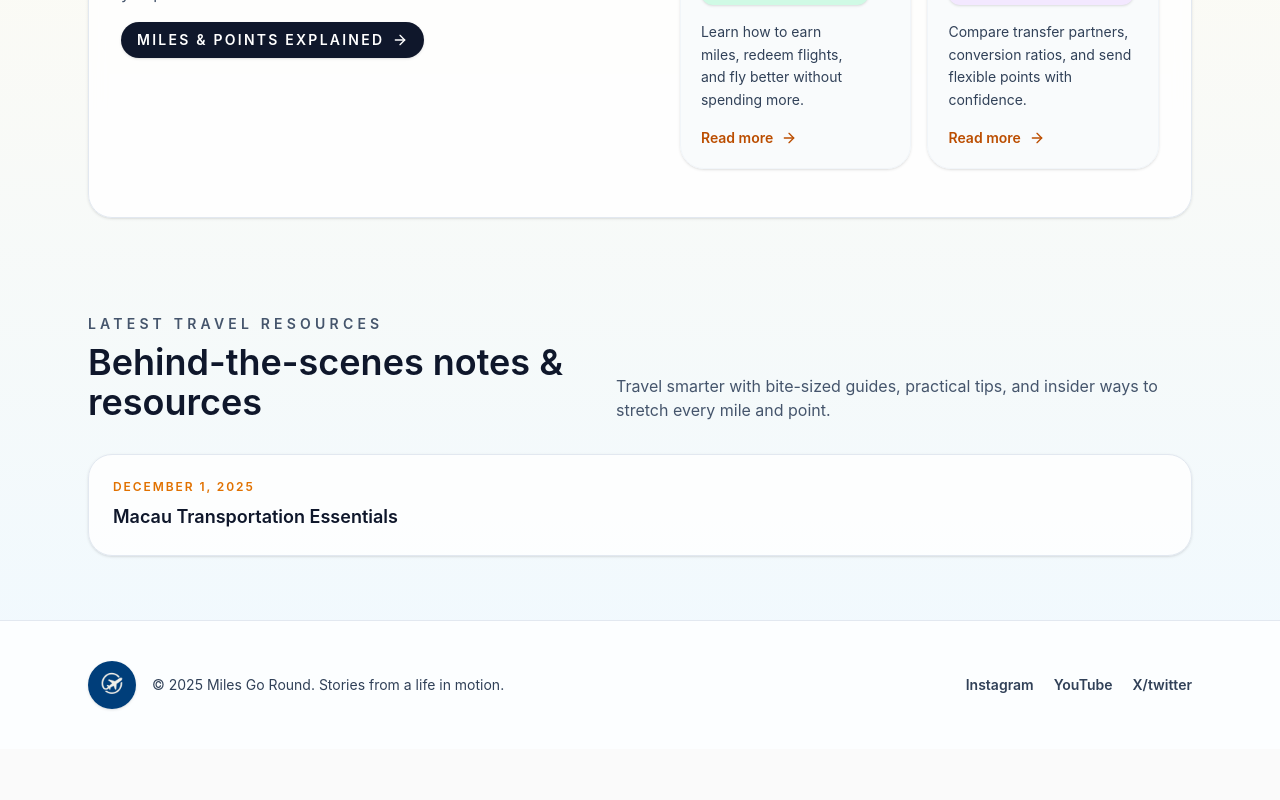
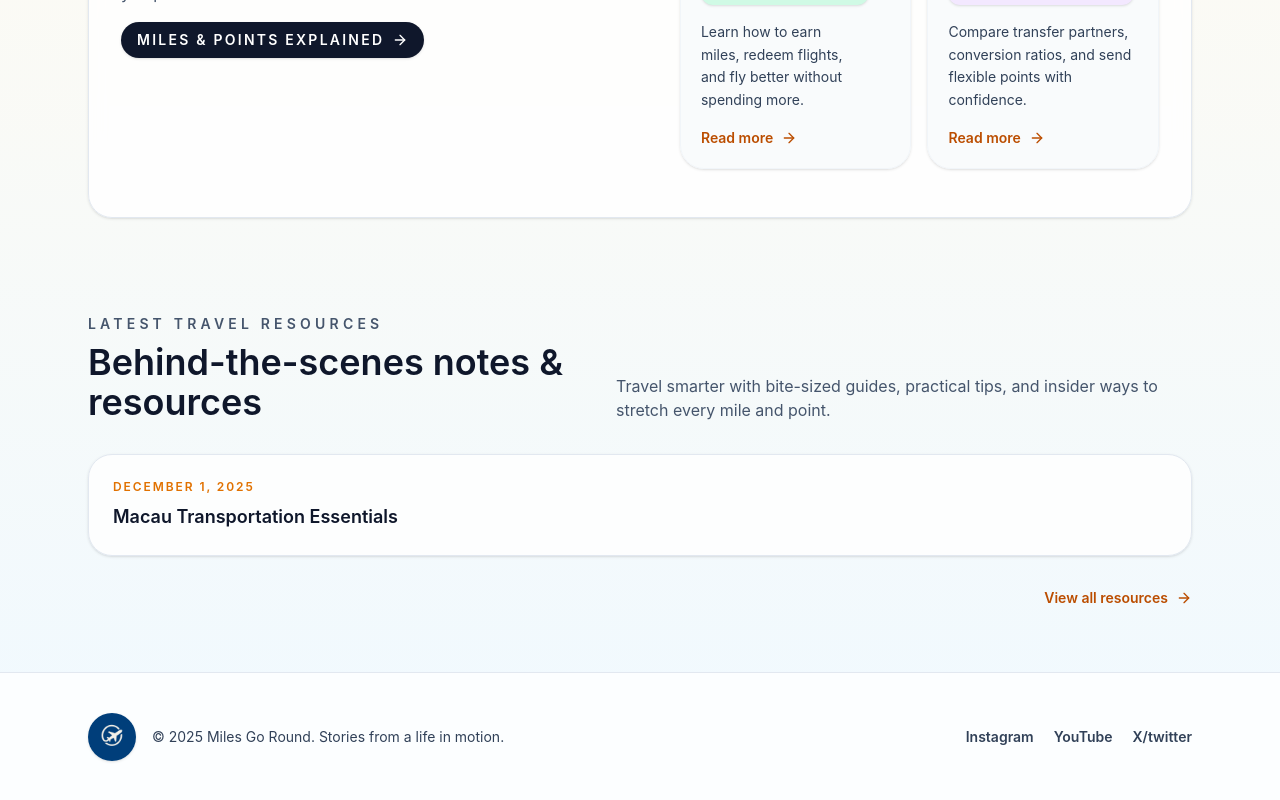
Before and after one commit to bansalmanik/travel-website, a Next.js app: page / in a window 1280 px wide. Shown: the part 1054-1854 px from the top of the page. Before the commit the page ends 1803 px from the top, so only its background shows below. Built offline with nearby package versions, Linux system fonts and the light colour scheme.

Commit message:
Reorder nav and add resources link

```diff
--- a/app/components/site-nav.tsx
+++ b/app/components/site-nav.tsx
@@ -6,9 +6,9 @@ import { usePathname } from "next/navigation";
 import Image from "next/image";
 
 const navigationLinks = [
-  { href: "/stories", label: "Stories" },
   { href: "/travel-with-points", label: "Travel with points" },
   { href: "/travel-resources", label: "Travel Resources" },
+  { href: "/stories", label: "Stories" },
 ];
 
 export function SiteNav() {
--- a/app/page.tsx
+++ b/app/page.tsx
@@ -188,6 +188,28 @@ export default async function Home() {
               </li>
             ))}
           </ul>
+
+          <div className="flex justify-center sm:justify-end">
+            <Link
+              href="/travel-resources"
+              className="inline-flex items-center gap-2 text-sm font-semibold text-amber-700 transition hover:text-amber-800"
+            >
+              View all resources
+              <svg
+                aria-hidden
+                className="h-4 w-4"
+                fill="none"
+                stroke="currentColor"
+                strokeLinecap="round"
+                strokeLinejoin="round"
+                strokeWidth="2"
+                viewBox="0 0 24 24"
+              >
+                <path d="M5 12h14" />
+                <path d="m12 5 7 7-7 7" />
+              </svg>
+            </Link>
+          </div>
         </section>
 
       </main>
```
